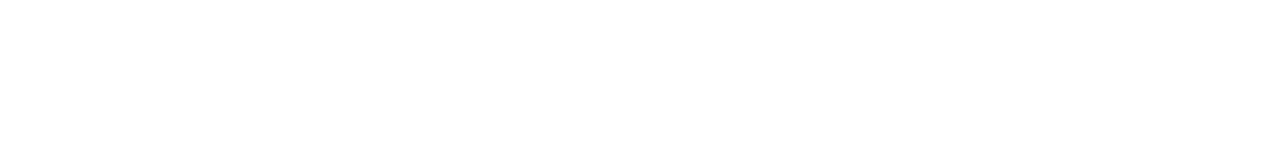
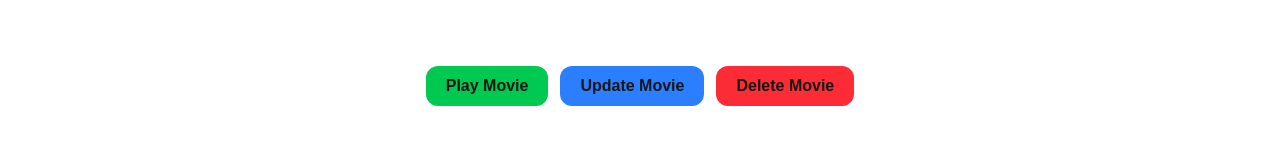
Before and after one commit to OctaFloare/betterFlix, a Next.js app: page /movie-page/1 in a window 1280 px wide. Shown: the part 576-720 px from the top of the page. Built offline with nearby package versions, Linux system fonts and the light colour scheme.

Commit message:
add basic movie control buttons

```diff
--- a/package.json
+++ b/package.json
@@ -19,9 +19,9 @@
     "yup": "^1.6.1"
   },
   "devDependencies": {
-    "@tanstack/react-query-devtools": "^5.82.0",
     "@eslint/eslintrc": "^3",
     "@tailwindcss/postcss": "^4",
+    "@tanstack/react-query-devtools": "^5.82.0",
     "@types/node": "^20",
     "@types/react": "^19.1.8",
     "@types/react-dom": "^19.1.6",
--- /dev/null
+++ b/src/app/components/buttons/buttons.css
@@ -0,0 +1,49 @@
+@import "tailwindcss";
+
+.play-button{
+    @apply
+    px-5 py-2
+    bg-green-500
+    font-semibold
+    rounded-xl
+    transition-transform
+    duration-300;
+}
+
+.play-button:hover{
+    @apply
+    bg-green-600
+    -translate-y-1;
+}
+
+.update-button{
+    @apply
+    px-5 py-2
+    bg-blue-500
+    font-semibold
+    rounded-xl
+    transition-transform
+    duration-300;
+}
+
+.update-button:hover{
+    @apply
+    bg-blue-600
+    -translate-y-1;
+}
+
+.delete-button{
+    @apply
+    px-5 py-2
+    bg-red-500
+    font-semibold
+    rounded-xl
+    transition-transform
+    duration-300;
+}
+
+.delete-button:hover{
+    @apply
+    bg-red-600
+    -translate-y-1;
+}
--- /dev/null
+++ b/src/app/components/buttons/deleteMovie-button/DeleteMovie.tsx
@@ -0,0 +1,3 @@
+export const DeleteMovieButton = () => {
+    return <button className="delete-button">Delete Movie</button>
+}
--- /dev/null
+++ b/src/app/components/buttons/playMovie-button/PlayButton.tsx
@@ -0,0 +1,5 @@
+import "../buttons.css"
+
+export const PlayMovieButton = () =>{
+    return <button className="play-button">Play Movie</button>
+};
--- /dev/null
+++ b/src/app/components/buttons/updateMovie-button/UpdateButton.tsx
@@ -0,0 +1,3 @@
+export const UpdateMovieButton = () => {
+    return <button className="update-button">Update Movie</button>
+}
--- a/src/app/movie-page/[id]/page.tsx
+++ b/src/app/movie-page/[id]/page.tsx
@@ -1,7 +1,19 @@
 import { Movie } from "@/app/components/movie";
+import { PlayMovieButton } from "@/app/components/buttons/playMovie-button/PlayButton";
+import { UpdateMovieButton } from "@/app/components/buttons/updateMovie-button/UpdateButton";
+import { DeleteMovieButton } from "@/app/components/buttons/deleteMovie-button/DeleteMovie";
 
 const MoviePage = async () => {
-    return <Movie />
+    return (<>
+        <Movie />
+        <div className="flex justify-center items-center gap-3">
+            <PlayMovieButton/>
+            <UpdateMovieButton/>
+            <DeleteMovieButton/>
+        </div>
+    </>
+    );
+
 };
 
 export default MoviePage;
```
Also changed, not shown: 1 other file (tests, documents, lock files or other folders).
